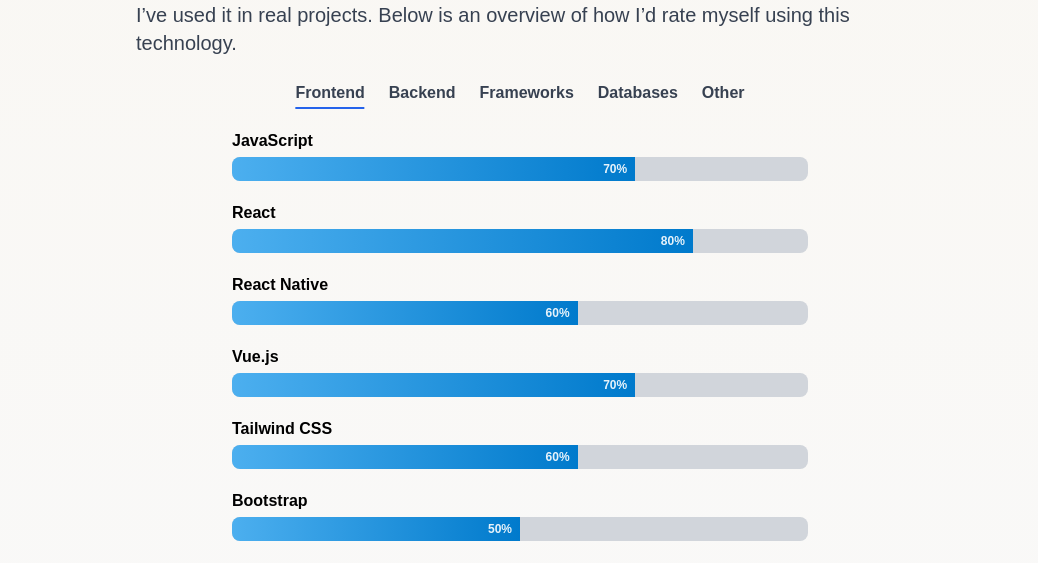
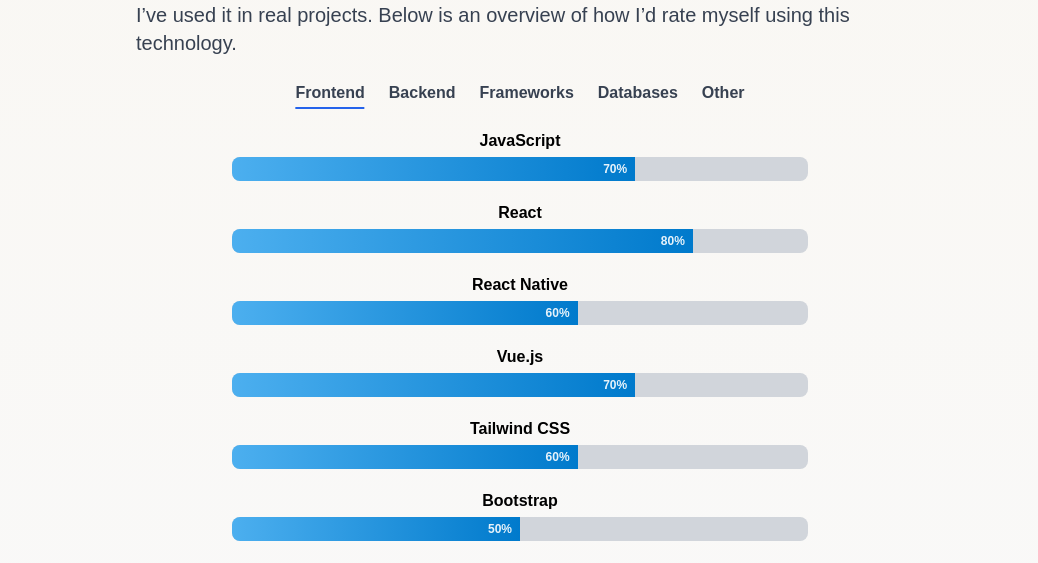
Before and after one commit to sylvan-groot/rb-web-app, a React (Create React App) app in the folder web-frontend/: page / in a window 1280 px wide. Shown: the part 1546-2109 px from the top of the page, without its empty margins (120-1158 px from the left). Built offline with nearby package versions, Linux system fonts and the light colour scheme; no server answers.

Commit message:
added motion module

```diff
--- a/web-frontend/src/App.js
+++ b/web-frontend/src/App.js
@@ -43,9 +43,14 @@
         />
         <div className="flex flex-col md:flex-row items-center justify-between px-6 md:px-4 min-h-0 md:min-h-[88vh]">
           <div className="md:w-1/2 w-full text-left pt-8 sm:pt-12 md:pt-0">
-            <h1 className="text-3xl sm:text-4xl md:text-6xl font-extrabold tracking-tight text-blue-700 mb-4">
+            <motion.h1
+              initial={{ opacity: 0, x: 100 }}
+              animate={{ opacity: 1, x: 0 }}
+              transition={{ duration: 0.7 }}
+              className="text-3xl sm:text-4xl md:text-6xl font-extrabold tracking-tight text-blue-700 mb-4"
+            >
               {t("front.greeting")}
-            </h1>
+            </motion.h1>
             <p className="text-lg sm:text-xl md:text-3xl text-gray-600 mb-12 md:mb-20 leading-relaxed">
               {t("front.subtitle")}
             </p>
--- a/web-frontend/src/components/Skills.jsx
+++ b/web-frontend/src/components/Skills.jsx
@@ -71,7 +71,7 @@
       </div>
       {skills.map((skill, index) => (
         <div key={index} className="mb-5">
-          <span className="font-bold mb-1 block">{skill.name}</span>
+          <span className="font-bold mb-1 block text-center">{skill.name}</span>
           <div className="bg-gray-300 rounded-lg h-5 sm:h-5 md:h-6 overflow-hidden relative">
             <div
               className="bar-fill"
```
Also changed, not shown: 10 other files (tests, documents, lock files or other folders).
